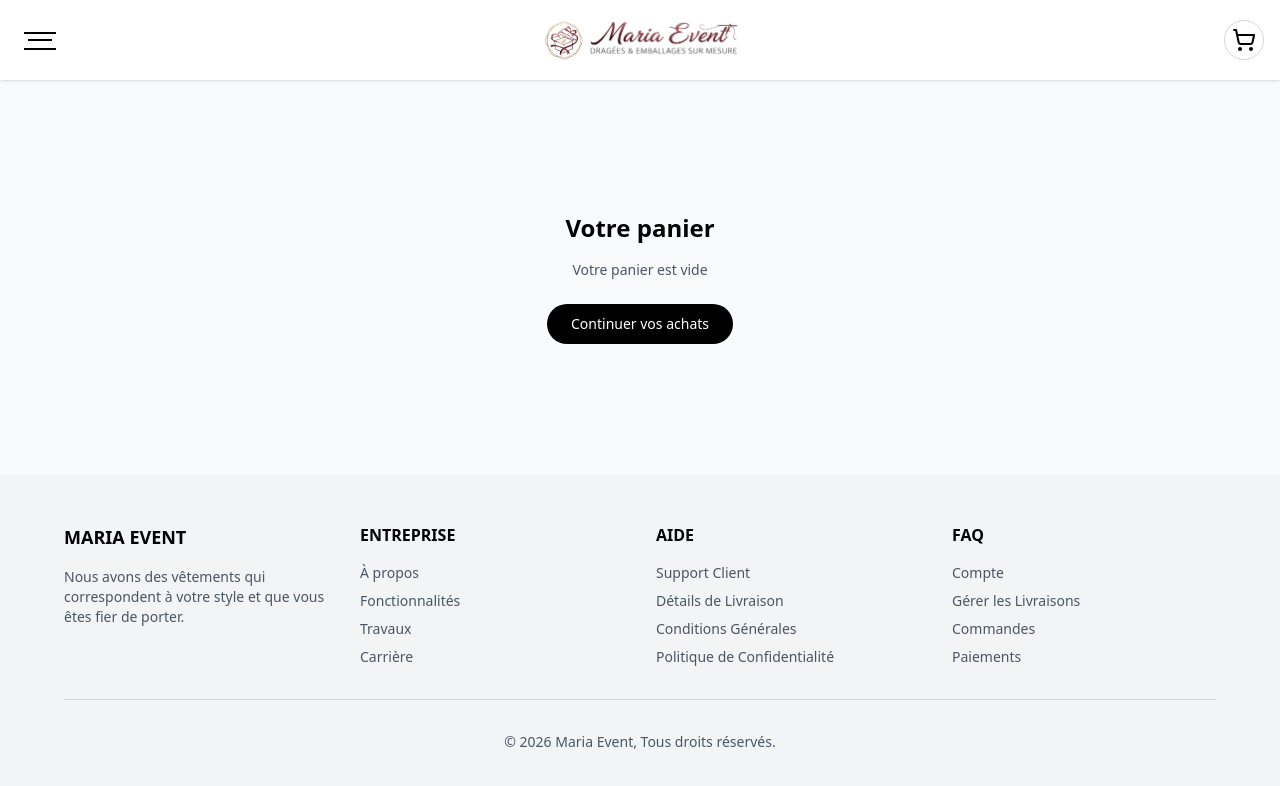
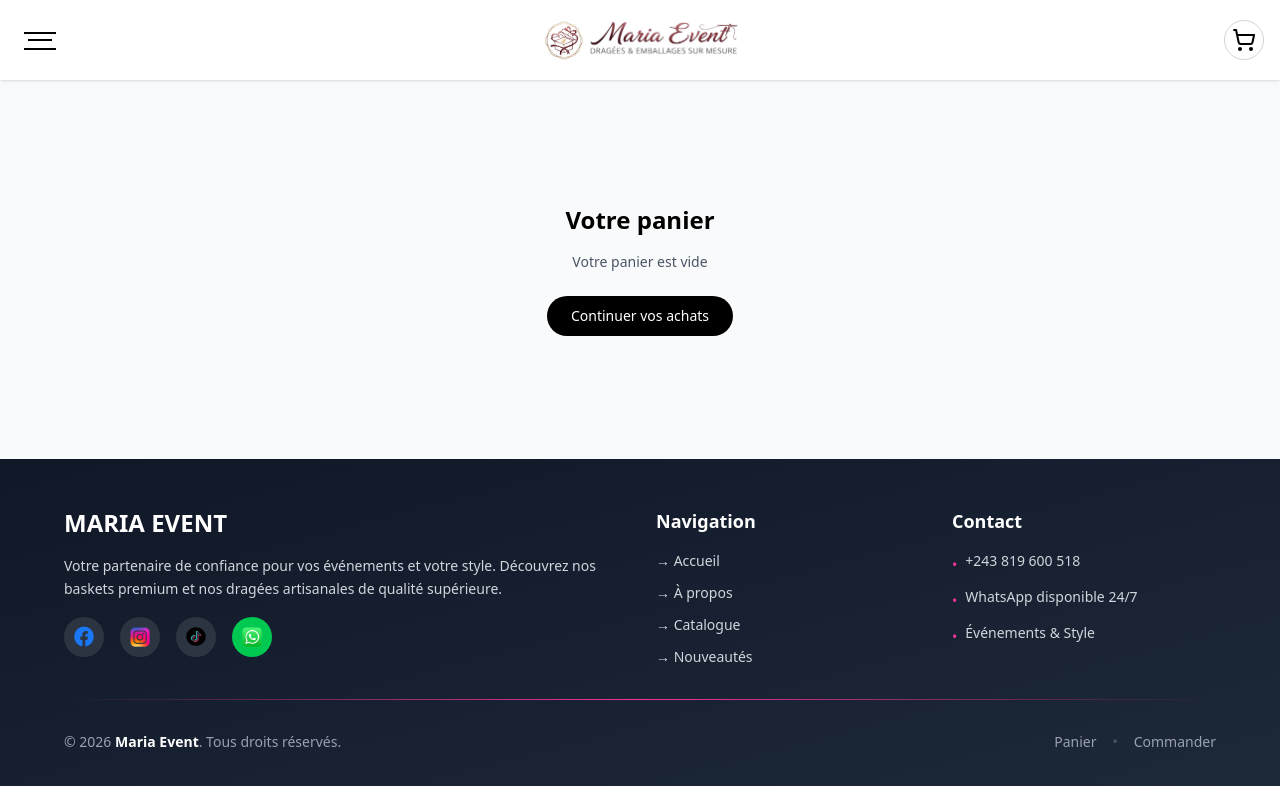
Before and after one commit to Rokabasi/maria_event, a Next.js app: page /cart in a window 1280 px wide. Shown: the top 786 px of the page. Built offline with nearby package versions, Linux system fonts and the light colour scheme.

Commit message:
refactor: navbar

```diff
--- a/src/app/cart/page.tsx
+++ b/src/app/cart/page.tsx
@@ -4,8 +4,6 @@ import { useCart } from "../context/CartContext";
 import Navbar from "../components/Navbar/Navbar";
 import Footer from "../components/Footer/Footer";
 import { useRouter } from "next/navigation";
-import AnimatedSection from "../components/AnimatedSection/AnimatedSection";
-import StaggeredGrid from "../components/StaggeredGrid/StaggeredGrid";
 
 export default function CartPage() {
     const { cart, removeFromCart, updateQuantity, getCartTotal, clearCart } = useCart();
@@ -29,21 +27,19 @@ export default function CartPage() {
 
     if (cart.length === 0) {
         return (
-            <div className="min-h-screen bg-gray-50 flex flex-col page-transition">
+            <div className="min-h-screen bg-gray-50 flex flex-col">
                 <Navbar />
                 <section className="py-12 px-4 flex-1 flex items-center justify-center">
-                    <AnimatedSection animation="fade-scale">
                     <div className="max-w-4xl mx-auto text-center">
                         <h1 className="text-2xl font-bold mb-4">Votre panier</h1>
                         <p className="text-gray-600 text-sm mb-6">Votre panier est vide</p>
                         <button
                             onClick={() => router.push('/products')}
-                                className="bg-black text-white px-6 py-2.5 rounded-full hover:bg-gray-800 transition-all duration-200 text-sm transform hover:scale-105"
+                            className="bg-black text-white px-6 py-2.5 rounded-full hover:bg-gray-800 transition-colors text-sm"
                         >
                             Continuer vos achats
                         </button>
                     </div>
-                    </AnimatedSection>
                 </section>
                 <Footer />
             </div>
@@ -55,18 +51,13 @@ export default function CartPage() {
     const total = subtotal + shipping;
 
     return (
-        <div className="min-h-screen bg-gray-50 flex flex-col page-transition">
+        <div className="min-h-screen bg-gray-50 flex flex-col">
             <Navbar />
             <section className="py-6 px-4 flex-1">
                 <div className="max-w-xl mx-auto">
-                    <AnimatedSection animation="fade-up">
                     <h1 className="text-lg font-bold mb-4">Panier</h1>
-                    </AnimatedSection>
 
-                    <StaggeredGrid
-                        className="space-y-3 mb-4"
-                        delay={150}
-                    >
+                    <div className="space-y-3 mb-4">
                         {cart.map((item) => (
                             <div key={`${item.id}-${item.size}`} className="bg-white rounded-2xl p-3 flex items-start gap-3 relative">
                                 <div className="w-20 h-20 bg-gray-100 rounded-xl flex items-center justify-center flex-shrink-0 overflow-hidden">
@@ -85,7 +76,7 @@ export default function CartPage() {
                                     <p className="text-gray-400 text-xs mb-1.5">Taille: {item.size}</p>
                                     <p className="font-bold text-sm">${parseFloat(item.price.replace('€', '')).toFixed(2)}</p>
                                 </div>
-                                <button onClick={() => removeFromCart(item.id, item.size)} className="text-red-500 hover:text-red-600 absolute top-3 right-3 transition-all duration-200 hover:scale-110">
+                                <button onClick={() => removeFromCart(item.id, item.size)} className="text-red-500 hover:text-red-600 absolute top-3 right-3">
                                     <svg xmlns="http://www.w3.org/2000/svg" width="16" height="16" viewBox="0 0 24 24" fill="none" stroke="currentColor" strokeWidth="2">
                                         <polyline points="3 6 5 6 21 6" /><path d="M19 6v14a2 2 0 0 1-2 2H7a2 2 0 0 1-2-2V6m3 0V4a2 2 0 0 1 2-2h4a2 2 0 0 1 2 2v2" />
                                         <line x1="10" y1="11" x2="10" y2="17" /><line x1="14" y1="11" x2="14" y2="17" />
@@ -93,16 +84,15 @@ export default function CartPage() {
                                 </button>
                                 <div className="absolute bottom-3 right-3">
                                     <div className="flex items-center gap-2 bg-gray-100 rounded-full px-3 py-1">
-                                        <button onClick={() => updateQuantity(item.id, item.size, item.quantity - 1)} className="text-gray-600 hover:text-black text-sm font-bold transition-colors">-</button>
+                                        <button onClick={() => updateQuantity(item.id, item.size, item.quantity - 1)} className="text-gray-600 hover:text-black text-sm font-bold">-</button>
                                         <span className="font-semibold w-4 text-center text-xs">{item.quantity}</span>
-                                        <button onClick={() => updateQuantity(item.id, item.size, item.quantity + 1)} className="text-gray-600 hover:text-black text-sm font-bold transition-colors">+</button>
+                                        <button onClick={() => updateQuantity(item.id, item.size, item.quantity + 1)} className="text-gray-600 hover:text-black text-sm font-bold">+</button>
                                     </div>
                                 </div>
                             </div>
                         ))}
-                    </StaggeredGrid>
+                    </div>
 
-                    <AnimatedSection animation="fade-left" delay={300}>
                     <div className="space-y-2.5 mb-4">
                         <div className="flex justify-between text-gray-400 text-sm">
                             <span>Sous-total</span>
@@ -118,27 +108,22 @@ export default function CartPage() {
                             <span>${total.toFixed(2)}</span>
                         </div>
                     </div>
-                    </AnimatedSection>
 
-                    <AnimatedSection animation="fade-up" delay={400}>
-                        <button onClick={handleWhatsAppOrder} className="w-full bg-black text-white py-3 rounded-full hover:bg-gray-800 transition-all duration-200 font-semibold flex items-center justify-center gap-2 text-sm transform hover:scale-105">
+                    <button onClick={handleWhatsAppOrder} className="w-full bg-black text-white py-3 rounded-full hover:bg-gray-800 transition-colors font-semibold flex items-center justify-center gap-2 text-sm">
                         <svg xmlns="http://www.w3.org/2000/svg" width="16" height="16" viewBox="0 0 24 24" fill="currentColor">
                             <path d="M17.472 14.382c-.297-.149-1.758-.867-2.03-.967-.273-.099-.471-.148-.67.15-.197.297-.767.966-.94 1.164-.173.199-.347.223-.644.075-.297-.15-1.255-.463-2.39-1.475-.883-.788-1.48-1.761-1.653-2.059-.173-.297-.018-.458.13-.606.134-.133.298-.347.446-.52.149-.174.198-.298.298-.497.099-.198.05-.371-.025-.52-.075-.149-.669-1.612-.916-2.207-.242-.579-.487-.5-.669-.51-.173-.008-.371-.01-.57-.01-.198 0-.52.074-.792.372-.272.297-1.04 1.016-1.04 2.479 0 1.462 1.065 2.875 1.213 3.074.149.198 2.096 3.2 5.077 4.487.709.306 1.262.489 1.694.625.712.227 1.36.195 1.871.118.571-.085 1.758-.719 2.006-1.413.248-.694.248-1.289.173-1.413-.074-.124-.272-.198-.57-.347m-5.421 7.403h-.004a9.87 9.87 0 01-5.031-1.378l-.361-.214-3.741.982.998-3.648-.235-.374a9.86 9.86 0 01-1.51-5.26c.001-5.45 4.436-9.884 9.888-9.884 2.64 0 5.122 1.03 6.988 2.898a9.825 9.825 0 012.893 6.994c-.003 5.45-4.437 9.884-9.885 9.884m8.413-18.297A11.815 11.815 0 0012.05 0C5.495 0 .16 5.335.157 11.892c0 2.096.547 4.142 1.588 5.945L.057 24l6.305-1.654a11.882 11.882 0 005.683 1.448h.005c6.554 0 11.89-5.335 11.893-11.893a11.821 11.821 0 00-3.48-8.413Z" />
                         </svg>
                         Commander via WhatsApp
                     </button>
-                    </AnimatedSection>
 
-                    <AnimatedSection animation="fade-right" delay={500}>
                     <div className="flex gap-2.5 mt-3">
-                            <button onClick={() => router.push('/products')} className="flex-1 bg-white text-black py-2 rounded-full hover:bg-gray-100 transition-all duration-200 font-medium border border-gray-200 text-sm transform hover:scale-105">
+                        <button onClick={() => router.push('/products')} className="flex-1 bg-white text-black py-2 rounded-full hover:bg-gray-100 transition-colors font-medium border border-gray-200 text-sm">
                             Continuer
                         </button>
-                            <button onClick={clearCart} className="flex-1 bg-white text-red-500 py-2 rounded-full hover:bg-red-50 transition-all duration-200 font-medium border border-red-200 text-sm transform hover:scale-105">
+                        <button onClick={clearCart} className="flex-1 bg-white text-red-500 py-2 rounded-full hover:bg-red-50 transition-colors font-medium border border-red-200 text-sm">
                             Vider
                         </button>
                     </div>
-                    </AnimatedSection>
                 </div>
             </section>
             <Footer />
--- a/src/app/components/Footer/Footer.tsx
+++ b/src/app/components/Footer/Footer.tsx
@@ -1,50 +1,165 @@
+'use client';
+
+import { useRouter } from "next/navigation";
+import Image from "next/image";
+
 export default function Footer() {
     const currentYear = new Date().getFullYear();
+    const router = useRouter();
 
     return (
-        <footer className="bg-gray-100 py-12 px-4">
+        <footer className="bg-gradient-to-br from-gray-900 to-gray-800 text-white py-12 px-4">
             <div className="max-w-6xl mx-auto">
-                <div className="grid grid-cols-1 md:grid-cols-4 gap-8">
-                    <div>
-                        <h3 className="font-bold text-lg mb-4">MARIA EVENT</h3>
-                        <p className="text-gray-600 text-sm">
-                            Nous avons des vêtements qui correspondent à votre style et que vous êtes fier de porter.
+                <div className="grid grid-cols-1 md:grid-cols-4 gap-8 mb-8">
+                    {/* À propos */}
+                    <div className="md:col-span-2">
+                        <h3 className="font-bold text-2xl mb-4">
+                            MARIA EVENT
+                        </h3>
+                        <p className="text-gray-300 text-sm mb-4 leading-relaxed">
+                            Votre partenaire de confiance pour vos événements et votre style. Découvrez nos baskets premium et nos dragées artisanales de qualité supérieure.
                         </p>
+                        <div className="flex gap-4">
+                            <a
+                                href="#"
+                                className="w-10 h-10 bg-white/10 rounded-full flex items-center justify-center hover:bg-white/20 transition-all duration-200 transform hover:scale-110"
+                            >
+                                <Image
+                                    src="/facebook.png"
+                                    alt="Facebook"
+                                    width={20}
+                                    height={20}
+                                />
+                            </a>
+                            <a
+                                href="#"
+                                className="w-10 h-10 bg-white/10 rounded-full flex items-center justify-center hover:bg-white/20 transition-all duration-200 transform hover:scale-110"
+                            >
+                                <Image
+                                    src="/instagram.png"
+                                    alt="Instagram"
+                                    width={20}
+                                    height={20}
+                                />
+                            </a>
+                            <a
+                                href="#"
+                                className="w-10 h-10 bg-white/10 rounded-full flex items-center justify-center hover:bg-white/20 transition-all duration-200 transform hover:scale-110"
+                            >
+                                <Image
+                                    src="/tiktok.png"
+                                    alt="TikTok"
+                                    width={20}
+                                    height={20}
+                                />
+                            </a>
+                            <a
+                                href="https://wa.me/243819600518"
+                                target="_blank"
+                                rel="noopener noreferrer"
+                                className="w-10 h-10 bg-green-500 rounded-full flex items-center justify-center hover:bg-green-600 transition-all duration-200 transform hover:scale-110"
+                            >
+                                <Image
+                                    src="/whatsapp.png"
+                                    alt="WhatsApp"
+                                    width={20}
+                                    height={20}
+                                />
+                            </a>
+                        </div>
                     </div>
 
+                    {/* Navigation */}
                     <div>
-                        <h4 className="font-semibold mb-4">ENTREPRISE</h4>
-                        <ul className="space-y-2 text-sm text-gray-600">
-                            <li><a href="#" className="hover:text-gray-800">À propos</a></li>
-                            <li><a href="#" className="hover:text-gray-800">Fonctionnalités</a></li>
-                            <li><a href="#" className="hover:text-gray-800">Travaux</a></li>
-                            <li><a href="#" className="hover:text-gray-800">Carrière</a></li>
+                        <h4 className="font-semibold mb-4 text-lg">Navigation</h4>
+                        <ul className="space-y-3 text-sm">
+                            <li>
+                                <button
+                                    onClick={() => router.push('/')}
+                                    className="text-gray-300 hover:text-white transition-colors hover:translate-x-1 transform inline-block"
+                                >
+                                    → Accueil
+                                </button>
+                            </li>
+                            <li>
+                                <button
+                                    onClick={() => router.push('/about')}
+                                    className="text-gray-300 hover:text-white transition-colors hover:translate-x-1 transform inline-block"
+                                >
+                                    → À propos
+                                </button>
+                            </li>
+                            <li>
+                                <button
+                                    onClick={() => router.push('/products')}
+                                    className="text-gray-300 hover:text-white transition-colors hover:translate-x-1 transform inline-block"
+                                >
+                                    → Catalogue
+                                </button>
+                            </li>
+                            <li>
+                                <button
+                                    onClick={() => router.push('/nouveautes')}
+                                    className="text-gray-300 hover:text-white transition-colors hover:translate-x-1 transform inline-block"
+                                >
+                                    → Nouveautés
+                                </button>
+                            </li>
                         </ul>
                     </div>
 
+                    {/* Contact */}
                     <div>
-                        <h4 className="font-semibold mb-4">AIDE</h4>
-                        <ul className="space-y-2 text-sm text-gray-600">
-                            <li><a href="#" className="hover:text-gray-800">Support Client</a></li>
-                            <li><a href="#" className="hover:text-gray-800">Détails de Livraison</a></li>
-                            <li><a href="#" className="hover:text-gray-800">Conditions Générales</a></li>
-                            <li><a href="#" className="hover:text-gray-800">Politique de Confidentialité</a></li>
-                        </ul>
-                    </div>
-
-                    <div>
-                        <h4 className="font-semibold mb-4">FAQ</h4>
-                        <ul className="space-y-2 text-sm text-gray-600">
-                            <li><a href="#" className="hover:text-gray-800">Compte</a></li>
-                            <li><a href="#" className="hover:text-gray-800">Gérer les Livraisons</a></li>
-                            <li><a href="#" className="hover:text-gray-800">Commandes</a></li>
-                            <li><a href="#" className="hover:text-gray-800">Paiements</a></li>
+                        <h4 className="font-semibold mb-4 text-lg">Contact</h4>
+                        <ul className="space-y-3 text-sm text-gray-300">
+                            <li className="flex items-start gap-2">
+                                <span className="text-pink-500 mt-1">•</span>
+                                <a
+                                    href="https://wa.me/243819600518"
+                                    target="_blank"
+                                    rel="noopener noreferrer"
+                                    className="hover:text-white transition-colors"
+                                >
+                                    +243 819 600 518
+                                </a>
+                            </li>
+                            <li className="flex items-start gap-2">
+                                <span className="text-pink-500 mt-1">•</span>
+                                <span>WhatsApp disponible 24/7</span>
+                            </li>
+                            <li className="flex items-start gap-2">
+                                <span className="text-pink-500 mt-1">•</span>
+                                <span>Événements & Style</span>
+                            </li>
                         </ul>
                     </div>
                 </div>
 
-                <div className="border-t border-gray-300 mt-8 pt-8 text-center text-sm text-gray-600">
-                    <p>&copy; {currentYear} Maria Event, Tous droits réservés.</p>
+                {/* Barre de séparation avec gradient */}
+                <div className="h-px bg-gradient-to-r from-transparent via-pink-500 to-transparent mb-8"></div>
+
+                {/* Bottom */}
+                <div className="flex flex-col md:flex-row justify-between items-center gap-4 text-sm text-gray-400">
+                    <p className="text-center md:text-left">
+                        &copy; {currentYear} <span className="text-white font-semibold">Maria Event</span>. Tous droits réservés.
+                    </p>
+                    <div className="flex gap-4">
+                        <button
+                            onClick={() => router.push('/cart')}
+                            className="hover:text-white transition-colors"
+                        >
+                            Panier
+                        </button>
+                        <span className="text-gray-600">•</span>
+                        <a
+                            href="https://wa.me/243819600518"
+                            target="_blank"
+                            rel="noopener noreferrer"
+                            className="hover:text-white transition-colors"
+                        >
+                            Commander
+                        </a>
+                    </div>
                 </div>
             </div>
         </footer>
```
Also changed, not shown: src/app/components/Navbar/Navbar.tsx (+7 -7 lines), src/app/globals.css (+39 -8 lines). Lines whose indentation alone changed are shown as unchanged.
